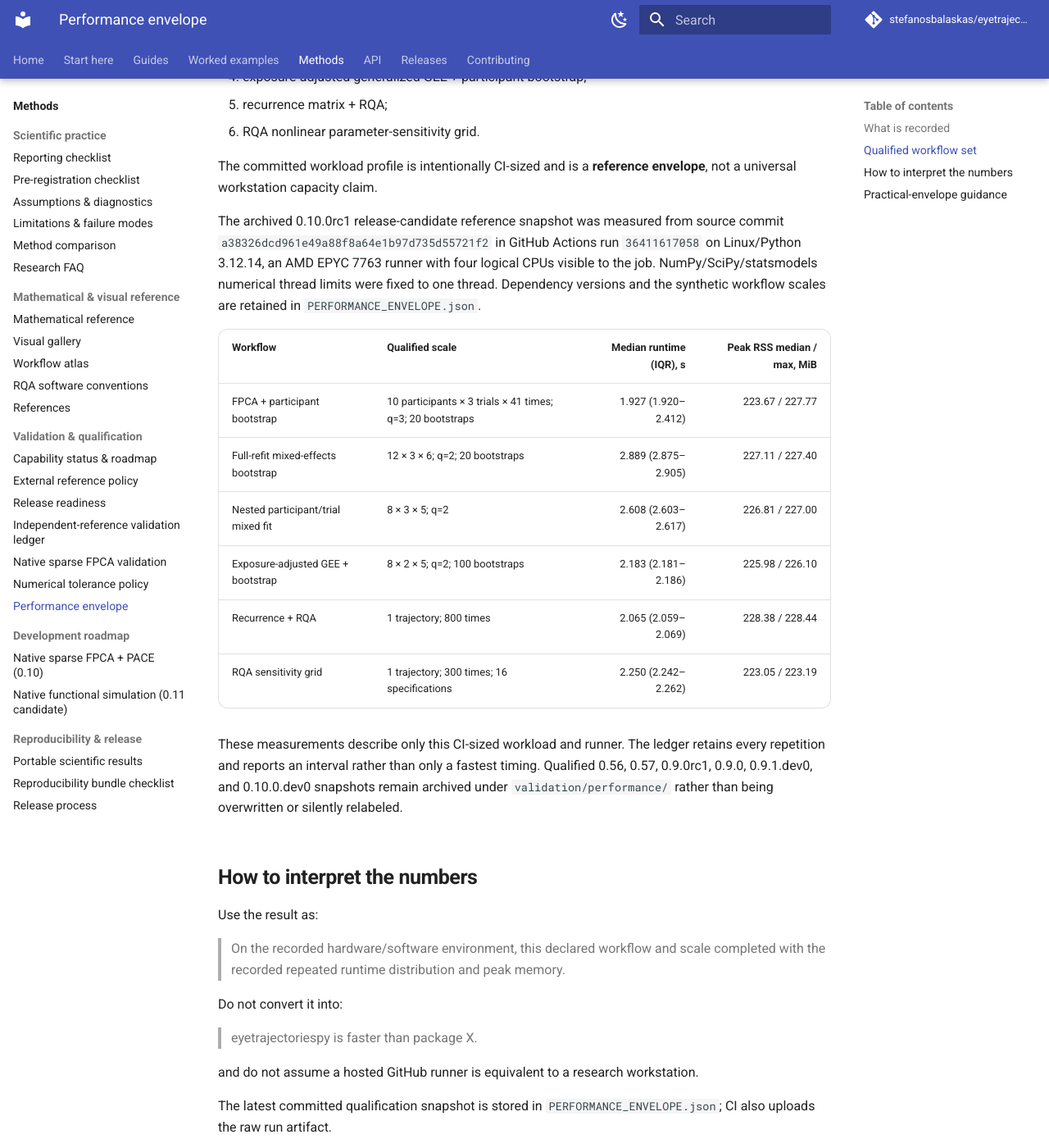
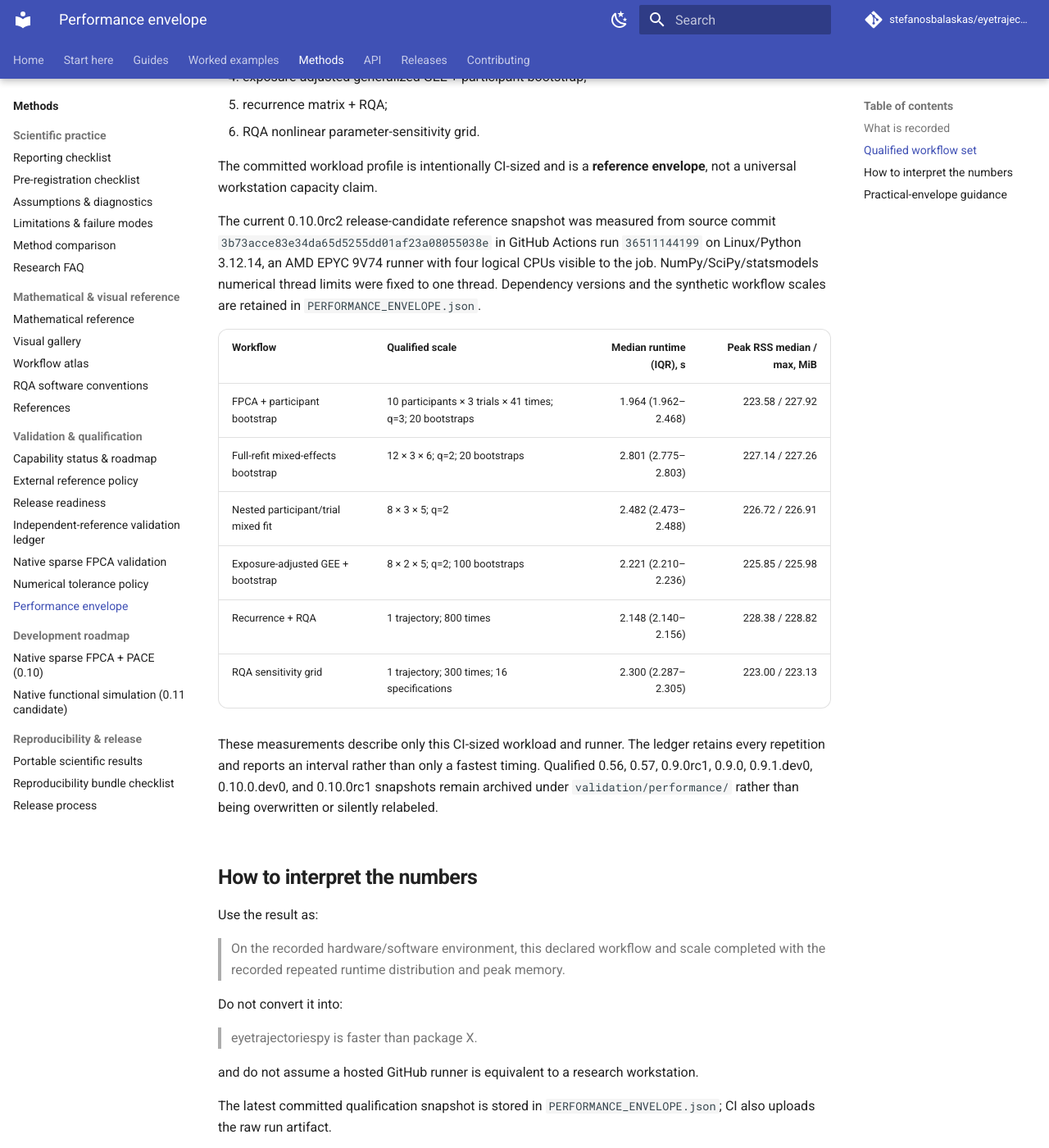
Before and after one commit to stefanosbalaskas/eyetrajectoriespy, an MkDocs documentation site: the page built from docs/validation/performance-envelope.md, in a window 1280 px wide and 1400 px high, scrolled down 1348 px. Shown: the whole window at 82% size. Built offline with MkDocs 1.6.1 and Material for MkDocs 9.7.7, drawn with Linux system fonts in a browser that asks for light colours; comment, search, counter and statistics services are not loaded; some of the changed text lies outside the part shown.

Commit message:
Document fresh 0.10.0rc2 performance envelope

```diff
--- a/docs/validation/performance-envelope.md
+++ b/docs/validation/performance-envelope.md
@@ -43,25 +43,25 @@ The qualification harness measures these expensive routes separately:
 The committed workload profile is intentionally CI-sized and is a **reference
 envelope**, not a universal workstation capacity claim.
 
-The archived 0.10.0rc1 release-candidate reference snapshot was measured from
-source commit `a38326dcd961e49a88f8a64e1b97d735d55721f2` in GitHub Actions run
-`36411617058` on Linux/Python 3.12.14, an AMD EPYC 7763 runner with four
+The current 0.10.0rc2 release-candidate reference snapshot was measured from
+source commit `3b73acce83e34da65d5255dd01af23a08055038e` in GitHub Actions run
+`36511144199` on Linux/Python 3.12.14, an AMD EPYC 9V74 runner with four
 logical CPUs visible to the job. NumPy/SciPy/statsmodels numerical thread
 limits were fixed to one thread. Dependency versions and the synthetic workflow
 scales are retained in `PERFORMANCE_ENVELOPE.json`.
 
 | Workflow | Qualified scale | Median runtime (IQR), s | Peak RSS median / max, MiB |
 |---|---|---:|---:|
-| FPCA + participant bootstrap | 10 participants × 3 trials × 41 times; q=3; 20 bootstraps | 1.927 (1.920–2.412) | 223.67 / 227.77 |
-| Full-refit mixed-effects bootstrap | 12 × 3 × 6; q=2; 20 bootstraps | 2.889 (2.875–2.905) | 227.11 / 227.40 |
-| Nested participant/trial mixed fit | 8 × 3 × 5; q=2 | 2.608 (2.603–2.617) | 226.81 / 227.00 |
-| Exposure-adjusted GEE + bootstrap | 8 × 2 × 5; q=2; 100 bootstraps | 2.183 (2.181–2.186) | 225.98 / 226.10 |
-| Recurrence + RQA | 1 trajectory; 800 times | 2.065 (2.059–2.069) | 228.38 / 228.44 |
-| RQA sensitivity grid | 1 trajectory; 300 times; 16 specifications | 2.250 (2.242–2.262) | 223.05 / 223.19 |
+| FPCA + participant bootstrap | 10 participants × 3 trials × 41 times; q=3; 20 bootstraps | 1.964 (1.962–2.468) | 223.58 / 227.92 |
+| Full-refit mixed-effects bootstrap | 12 × 3 × 6; q=2; 20 bootstraps | 2.801 (2.775–2.803) | 227.14 / 227.26 |
+| Nested participant/trial mixed fit | 8 × 3 × 5; q=2 | 2.482 (2.473–2.488) | 226.72 / 226.91 |
+| Exposure-adjusted GEE + bootstrap | 8 × 2 × 5; q=2; 100 bootstraps | 2.221 (2.210–2.236) | 225.85 / 225.98 |
+| Recurrence + RQA | 1 trajectory; 800 times | 2.148 (2.140–2.156) | 228.38 / 228.82 |
+| RQA sensitivity grid | 1 trajectory; 300 times; 16 specifications | 2.300 (2.287–2.305) | 223.00 / 223.13 |
 
 These measurements describe only this CI-sized workload and runner. The ledger
 retains every repetition and reports an interval rather than only a fastest
-timing. Qualified 0.56, 0.57, 0.9.0rc1, 0.9.0, 0.9.1.dev0, and 0.10.0.dev0 snapshots remain archived
+timing. Qualified 0.56, 0.57, 0.9.0rc1, 0.9.0, 0.9.1.dev0, 0.10.0.dev0, and 0.10.0rc1 snapshots remain archived
 under `validation/performance/` rather than being overwritten or silently
 relabeled.
 
@@ -91,6 +91,6 @@ may be described as practical at a scale only when repeated qualification
 supports that statement on a named reference environment. Optimizer-heavy and
 bootstrap-heavy operations should not be summarized from a single fastest run.
 
-No runtime threshold is used as a scientific pass/fail criterion. The rc2 candidate must generate a fresh exact-version snapshot before qualification completes.
+No runtime threshold is used as a scientific pass/fail criterion in 0.10.0rc2. Execution failure is a qualification failure; speed is an observed property to document, not a target to game.
 Execution failure is a qualification failure; speed is an observed property to
 document, not a target to game.
```
